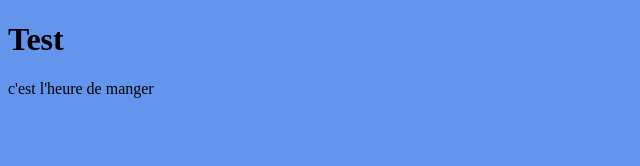
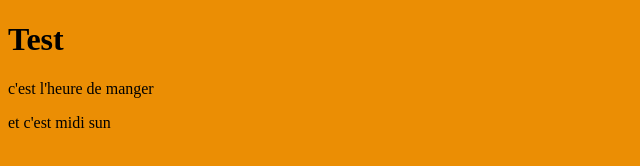
Before and after one commit to Daku-ju/Cours_B2G1, a plain HTML site: page index.html in a window 1280 px wide. Shown: the whole page, without its empty margins (0-640 px from the left). Drawn offline with Linux system fonts and the light colour scheme.

Commit message:
ajouté soleil

```diff
--- a/index.html
+++ b/index.html
@@ -10,5 +10,6 @@
 <body>
     <h1>Test</h1>
     <p>c'est l'heure de manger</p>
+    <p>et c'est midi sun</p>
 </body>
 </html>
--- a/style.css
+++ b/style.css
@@ -1,4 +1,4 @@
 body{
-    background-color: cornflowerblue;
+    background-color: rgb(235, 142, 4);
 
 }
```
